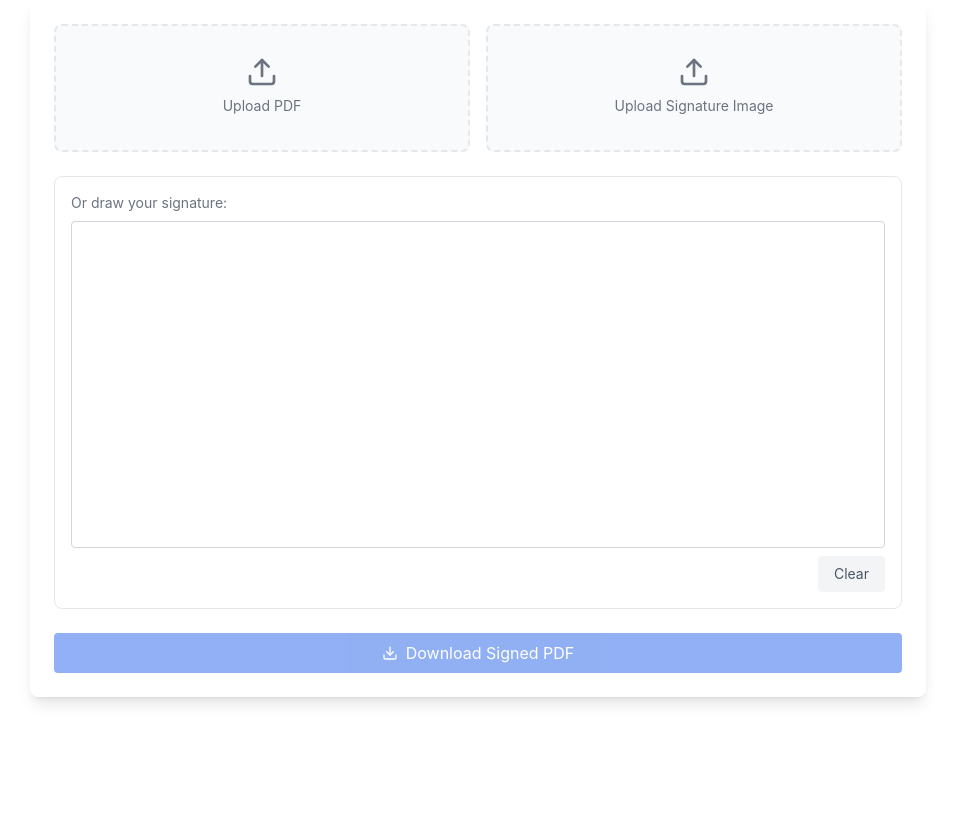
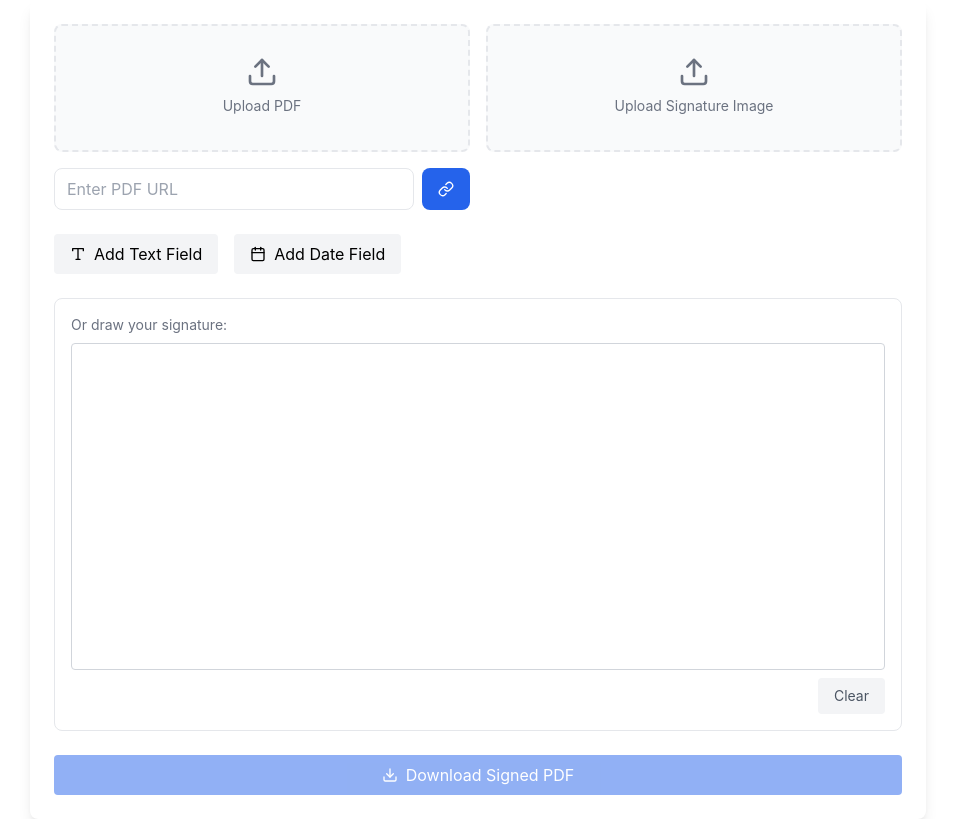
Before and after one commit to LiveableNG/ui-changes, a React (Create React App) app: page / in a window 1280 px wide. Shown: the whole page, without its empty margins (162-1117 px from the left). Built offline with nearby package versions, Linux system fonts and the light colour scheme.

Commit message:
deploy this

```diff
--- a/package.json
+++ b/package.json
@@ -10,9 +10,12 @@
     "@testing-library/react": "^13.4.0",
     "@testing-library/user-event": "^13.5.0",
     "lucide-react": "^0.460.0",
+    "pdf-lib": "^1.17.1",
+    "pdfjs-dist": "^4.8.69",
     "react": "^18.3.1",
     "react-beautiful-dnd": "^13.1.1",
     "react-dom": "^18.3.1",
+    "react-pdf": "^9.1.1",
     "react-scripts": "5.0.1",
     "web-vitals": "^2.1.4"
   },
--- a/src/PDFSigner.jsx
+++ b/src/PDFSigner.jsx
@@ -1,6 +1,6 @@
 import React, { useRef, useState, useEffect } from 'react';
-import { Upload, Download } from 'lucide-react';
-import { PDFDocument } from 'pdf-lib';
+import { Upload, Download, Link, Type, Calendar } from 'lucide-react';
+import { PDFDocument, rgb } from 'pdf-lib';
 import { Document, Page, pdfjs } from 'react-pdf';
 import 'react-pdf/dist/Page/TextLayer.css';
 import 'react-pdf/dist/Page/AnnotationLayer.css';
@@ -21,6 +21,65 @@ const PDFSignature = () => {
     const canvasRef = useRef(null);
     const containerRef = useRef(null);
     const signatureRef = useRef(null);
+    const [pdfUrl, setPdfUrl] = useState('');
+    const [isLoading, setIsLoading] = useState(false);
+    const [fields, setFields] = useState([]);
+    const [selectedField, setSelectedField] = useState(null);
+
+    const addField = (type) => {
+        const newField = {
+            id: Date.now(),
+            type,
+            content: type === 'date' ? new Date().toISOString().split('T')[0] : '',
+            position: { x: 100, y: 100 },
+            size: { width: type === 'date' ? 150 : 200, height: 40 }
+        };
+        setFields([...fields, newField]);
+    };
+
+    const updateFieldContent = (id, content) => {
+        setFields(fields.map(field =>
+            field.id === id ? { ...field, content } : field
+        ));
+    };
+
+    const handleFieldMouseDown = (e, field) => {
+        if (e.target.tagName === 'INPUT') {
+            return;  // Don't initiate drag if clicking on input
+        }
+
+        e.preventDefault();
+        e.stopPropagation();
+
+        if (!containerRef.current) return;
+        const containerRect = containerRef.current.getBoundingClientRect();
+
+        setSelectedField(field.id);
+        setDragStartPos({
+            x: e.clientX - containerRect.left - field.position.x,
+            y: e.clientY - containerRect.top - field.position.y
+        });
+        setIsDragging(true);
+    };
+
+    const handlePdfUrl = async (e) => {
+        e.preventDefault();
+        if (!pdfUrl) return;
+
+        setIsLoading(true);
+        try {
+            const response = await fetch(pdfUrl);
+            const blob = await response.blob();
+            const reader = new FileReader();
+            reader.onload = (e) => setPdf(e.target.result);
+            reader.readAsDataURL(blob);
+        } catch (error) {
+            console.error('Error loading PDF from URL:', error);
+            alert('Failed to load PDF from URL');
+        } finally {
+            setIsLoading(false);
+        }
+    };
 
     const handleFileChange = (e, type) => {
         const file = e.target.files[0];
@@ -92,11 +151,31 @@ const PDFSignature = () => {
 
     const handleMouseMove = (e) => {
         if (!isDragging && !isResizing) return;
+        if (e.target.tagName === 'INPUT') return;
         e.preventDefault();
 
         const container = containerRef.current.getBoundingClientRect();
 
         if (isDragging) {
+            if (selectedField) {
+                // Move field
+                const newX = e.clientX - container.left - dragStartPos.x;
+                const newY = e.clientY - container.top - dragStartPos.y;
+
+                setFields(fields.map(field => {
+                    if (field.id === selectedField) {
+                        return {
+                            ...field,
+                            position: {
+                                x: Math.max(0, Math.min(newX, container.width - field.size.width)),
+                                y: Math.max(0, Math.min(newY, container.height - field.size.height))
+                            }
+                        };
+                    }
+                    return field;
+                }));
+            } else {
+                // Existing signature movement code
                 const newX = e.clientX - container.left - dragStartPos.x;
                 const newY = e.clientY - container.top - dragStartPos.y;
 
@@ -104,6 +183,7 @@ const PDFSignature = () => {
                     x: Math.max(0, Math.min(newX, container.width - signatureSize.width)),
                     y: Math.max(0, Math.min(newY, container.height - signatureSize.height))
                 });
+            }
         } else if (isResizing) {
             const minSize = 50;
             let newWidth = signatureSize.width;
@@ -146,6 +226,7 @@ const PDFSignature = () => {
         setIsDragging(false);
         setIsResizing(false);
         setResizeDirection(null);
+        setSelectedField(null);
     };
 
     useEffect(() => {
@@ -155,7 +236,7 @@ const PDFSignature = () => {
             document.removeEventListener('mousemove', handleMouseMove);
             document.removeEventListener('mouseup', handleMouseUp);
         };
-    }, [isDragging, isResizing, signaturePosition, signatureSize]);
+    }, [isDragging, isResizing, signaturePosition, signatureSize, fields, selectedField]);
 
     const onDocumentLoadSuccess = ({ numPages }) => {
         setNumPages(numPages);
@@ -195,6 +276,36 @@ const PDFSignature = () => {
                 height: (signatureSize.height / pageHeights[currentPage]) * height,
             });
 
+            // Add text and date fields
+            fields.forEach(field => {
+                let accumulatedHeight = 0;
+                let currentPage = 0;
+
+                for (let i = 0; i < pageHeights.length; i++) {
+                    if (field.position.y > accumulatedHeight && field.position.y <= accumulatedHeight + pageHeights[i]) {
+                        currentPage = i;
+                        break;
+                    }
+                    accumulatedHeight += pageHeights[i];
+                }
+
+                const page = pages[currentPage];
+                const { width, height } = page.getSize();
+                const container = containerRef.current;
+                const localY = field.position.y - accumulatedHeight;
+
+                const pdfX = (field.position.x / container.clientWidth) * width;
+                const pdfY = height - ((localY / pageHeights[currentPage]) * height) -
+                    ((field.size.height / pageHeights[currentPage]) * height);
+
+                page.drawText(field.content, {
+                    x: pdfX,
+                    y: pdfY + (field.size.height / 2),
+                    size: 12,
+                    color: rgb(0, 0, 0),
+                });
+            });
+
             const pdfBytes = await pdfDoc.save();
             const blob = new Blob([pdfBytes], { type: 'application/pdf' });
             const url = URL.createObjectURL(blob);
@@ -211,6 +322,7 @@ const PDFSignature = () => {
         <div className="max-w-4xl mx-auto p-6 bg-white rounded-lg shadow-lg">
             <div className="space-y-6">
                 <div className="grid grid-cols-2 gap-4">
+                    <div className="space-y-4">
                         <label className="flex flex-col items-center justify-center h-32 border-2 border-dashed rounded-lg cursor-pointer bg-gray-50 hover:bg-gray-100">
                             <div className="flex flex-col items-center justify-center pt-5 pb-6">
                                 <Upload className="w-8 h-8 mb-2 text-gray-500" />
@@ -219,6 +331,26 @@ const PDFSignature = () => {
                             <input type="file" className="hidden" accept="application/pdf" onChange={(e) => handleFileChange(e, 'pdf')} />
                         </label>
 
+                        <form onSubmit={handlePdfUrl} className="space-y-2">
+                            <div className="flex gap-2">
+                                <input
+                                    type="url"
+                                    value={pdfUrl}
+                                    onChange={(e) => setPdfUrl(e.target.value)}
+                                    placeholder="Enter PDF URL"
+                                    className="flex-1 px-3 py-2 border rounded-lg focus:outline-none focus:ring-2 focus:ring-blue-500"
+                                />
+                                <button
+                                    type="submit"
+                                    disabled={isLoading}
+                                    className="px-4 py-2 bg-blue-600 text-white rounded-lg hover:bg-blue-700 disabled:opacity-50"
+                                >
+                                    <Link className="w-4 h-4" />
+                                </button>
+                            </div>
+                        </form>
+                    </div>
+
                     <label className="flex flex-col items-center justify-center h-32 border-2 border-dashed rounded-lg cursor-pointer bg-gray-50 hover:bg-gray-100">
                         <div className="flex flex-col items-center justify-center pt-5 pb-6">
                             <Upload className="w-8 h-8 mb-2 text-gray-500" />
@@ -226,6 +358,22 @@ const PDFSignature = () => {
                         </div>
                         <input type="file" className="hidden" accept="image/*" onChange={(e) => handleFileChange(e, 'signature')} />
                     </label>
+                </div>
+                <div className="flex gap-4 mt-4">
+                    <button
+                        onClick={() => addField('text')}
+                        className="flex items-center px-4 py-2 bg-gray-100 rounded hover:bg-gray-200"
+                    >
+                        <Type className="w-4 h-4 mr-2" />
+                        Add Text Field
+                    </button>
+                    <button
+                        onClick={() => addField('date')}
+                        className="flex items-center px-4 py-2 bg-gray-100 rounded hover:bg-gray-200"
+                    >
+                        <Calendar className="w-4 h-4 mr-2" />
+                        Add Date Field
+                    </button>
                 </div>
 
                 <div className="border rounded-lg p-4">
@@ -240,6 +388,7 @@ const PDFSignature = () => {
                         onMouseUp={stopDrawing}
                         onMouseLeave={stopDrawing}
                     />
+
                     <div className="flex justify-end mt-2">
                         <button onClick={clearSignature} className="px-4 py-2 text-sm text-gray-600 bg-gray-100 rounded hover:bg-gray-200">
                             Clear
@@ -303,6 +452,32 @@ const PDFSignature = () => {
                                 />
                             </div>
                         )}
+
+                        {fields.map((field) => (
+                            <div
+                                key={field.id}
+                                className="absolute border-2 border-green-500 cursor-move select-none z-10"
+                                style={{
+                                    left: `${field.position.x}px`,
+                                    top: `${field.position.y}px`,
+                                    width: `${field.size.width}px`,
+                                    height: `${field.size.height}px`,
+                                }}
+                                onMouseDown={(e) => handleFieldMouseDown(e, field)}
+                            >
+                                <input
+                                    type={field.type}
+                                    value={field.content}
+                                    onChange={(e) => {
+                                        e.stopPropagation();  // Add this
+                                        updateFieldContent(field.id, e.target.value);
+                                    }}
+                                    onMouseDown={(e) => e.stopPropagation()}  // Add this
+                                    className="w-full h-full px-2 bg-white/80 focus:outline-none pointer-events-auto"
+                                    placeholder={field.type === 'text' ? "Enter text..." : "Select date..."}
+                                />
+                            </div>
+                        ))}
                     </div>
                 )}
 
```
Also changed, not shown: 1 other file (tests, documents, lock files or other folders). Lines whose indentation alone changed are shown as unchanged.
